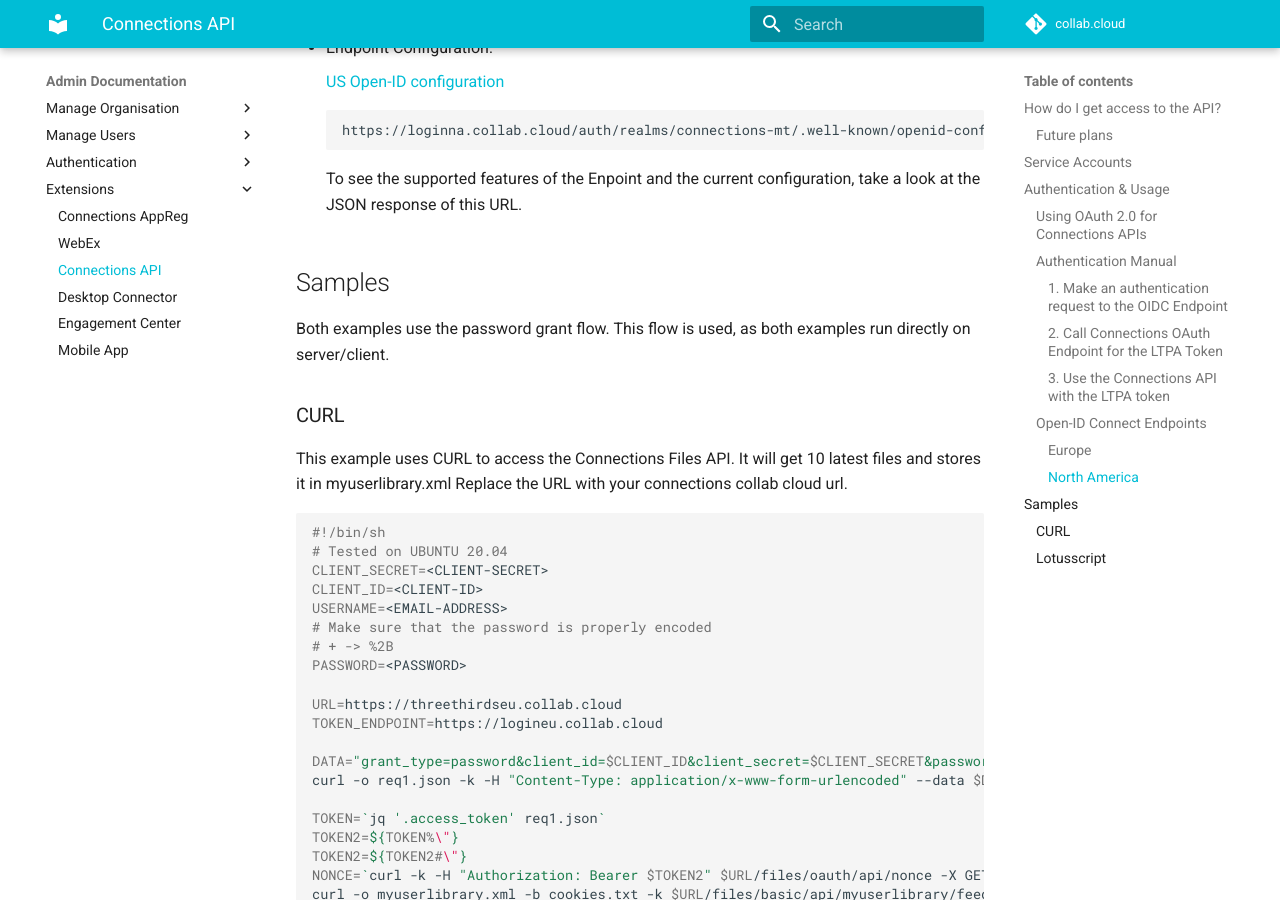
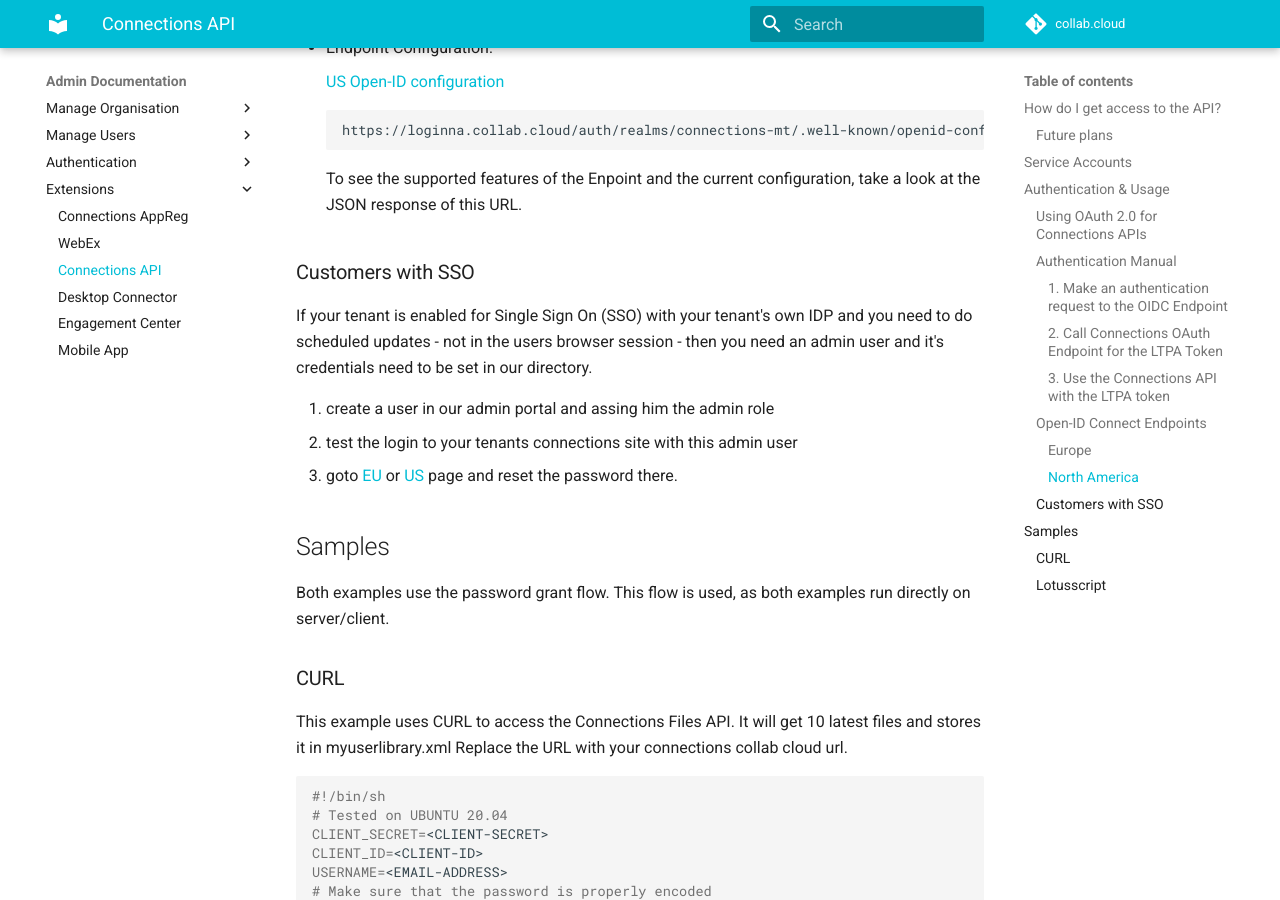
Before and after one commit to collabdotcloud/docs.collab.cloud, an MkDocs documentation site: the page built from docs/admin/connections-api.md, in a window 1280 px wide and 900 px high, scrolled down 5724 px. Built offline with MkDocs 1.6.1 and Material for MkDocs 9.7.7, drawn with Linux system fonts in a browser that asks for light colours.

Commit message:
api updated

```diff
--- a/docs/admin/connections-api.md
+++ b/docs/admin/connections-api.md
@@ -205,6 +205,14 @@
 
     To see the supported features of the Enpoint and the current configuration, take a look at the JSON response of this URL.
 
+### Customers with SSO
+
+If your tenant is enabled for Single Sign On (SSO) with your tenant's own IDP and you need to do scheduled updates - not in the users browser session - then you need an admin user and it's credentials need to be set in our directory.
+
+1. create a user in our admin portal and assing him the admin role
+2. test the login to your tenants connections site with this admin user
+3. goto [EU](https://logineu.collab.cloud) or [US](https://loginna.collab.cloud) page and reset the password there.
+
 ## Samples
 
 Both examples use the password grant flow. This flow is used, as both examples run directly on server/client.
```
